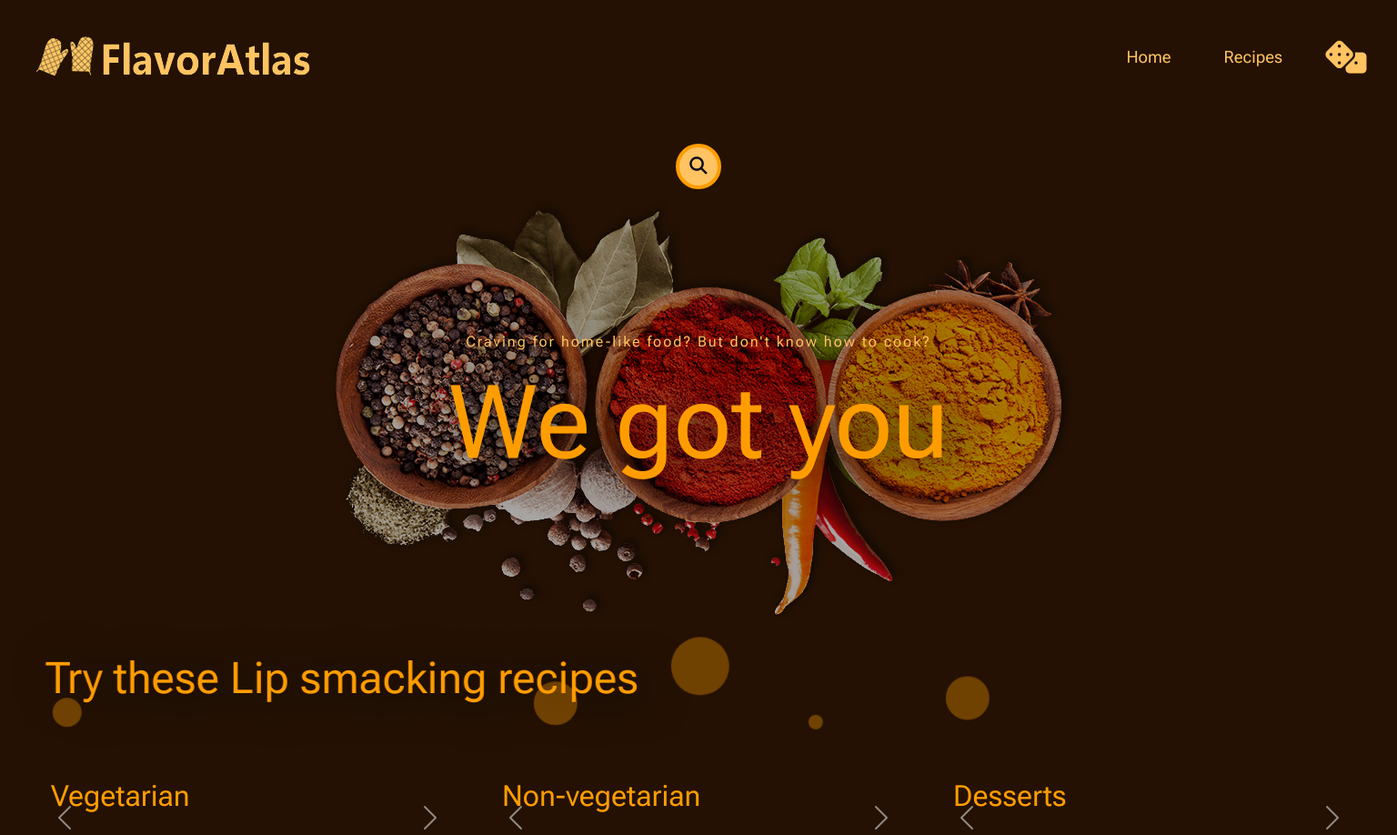
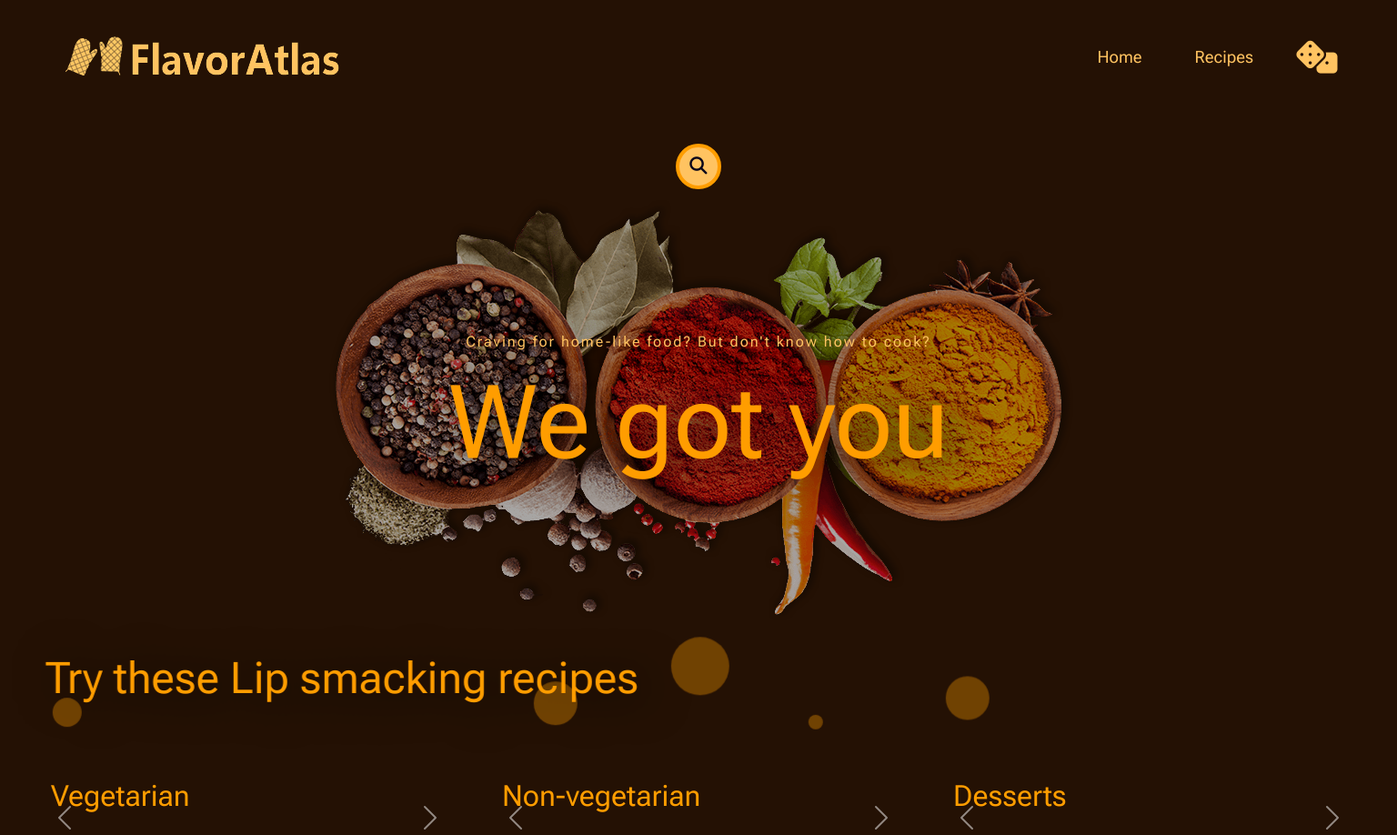
Before and after one commit to sejal-27/FlavorAtlas, a plain HTML site: page index.html in a window 1536 px wide. Shown: the top 918 px of the page at 91% size. Drawn offline with nearby package versions, Linux system fonts and the light colour scheme; no server answers.

Commit message:
header_final_update_1

```diff
--- a/home.scss
+++ b/home.scss
@@ -648,10 +648,10 @@ section #text span {
 
 
 }
-@media (min-width: 576px){
+@media (min-width:1400px){
 #header {
-    margin-left: 2em;
-    margin-right: 2em;
+    margin-left: 4em;
+    margin-right: 4em;
     justify-content: space-between;
 }
 }
```
Also changed, not shown: home.css.
